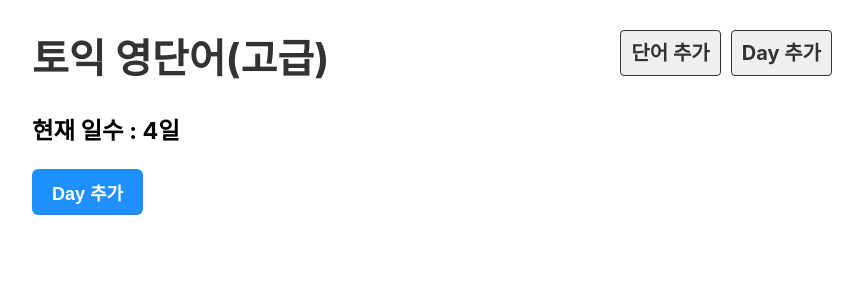
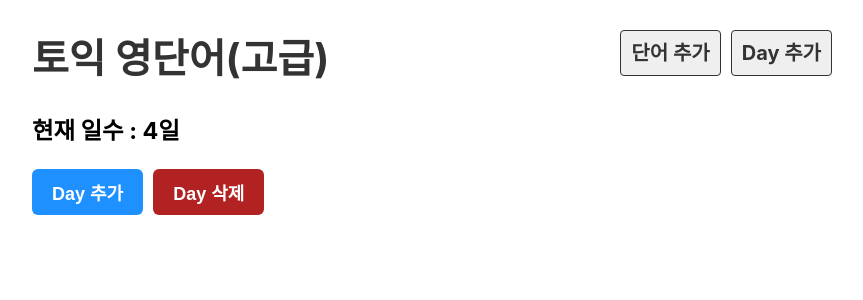
Before and after one commit to ParkJuhan94/FE-daily-voca, a React (Create React App) app: page /create_day in a window 1280 px wide. Shown: the top 300 px of the page, without its empty margins (208-1071 px from the left). Built offline with nearby package versions, Linux system fonts and the light colour scheme; data requests are answered from the project's data file.

Commit message:
feat: Add delete day functionality

```diff
--- a/src/component/CreateDay.js
+++ b/src/component/CreateDay.js
@@ -21,10 +21,23 @@ export default function CreateDay() {
       }
     });
   }
+
+  function delDay() {
+    if (window.confirm("삭제 하시겠습니까?")) {
+      fetch(`http://localhost:3001/days/${days.length}`, {
+        method: "DELETE",
+      }).then(res => {
+        if (res.ok) {
+          navigate(`/`);
+        }
+      });
+    }
+  }
   return (
     <div>
       <h3>현재 일수 : {days.length}일</h3>
       <button onClick={addDay}>Day 추가</button>
+      <button onClick={delDay} className="btn_del">Day 삭제</button>
     </div>
   );
 }
```
